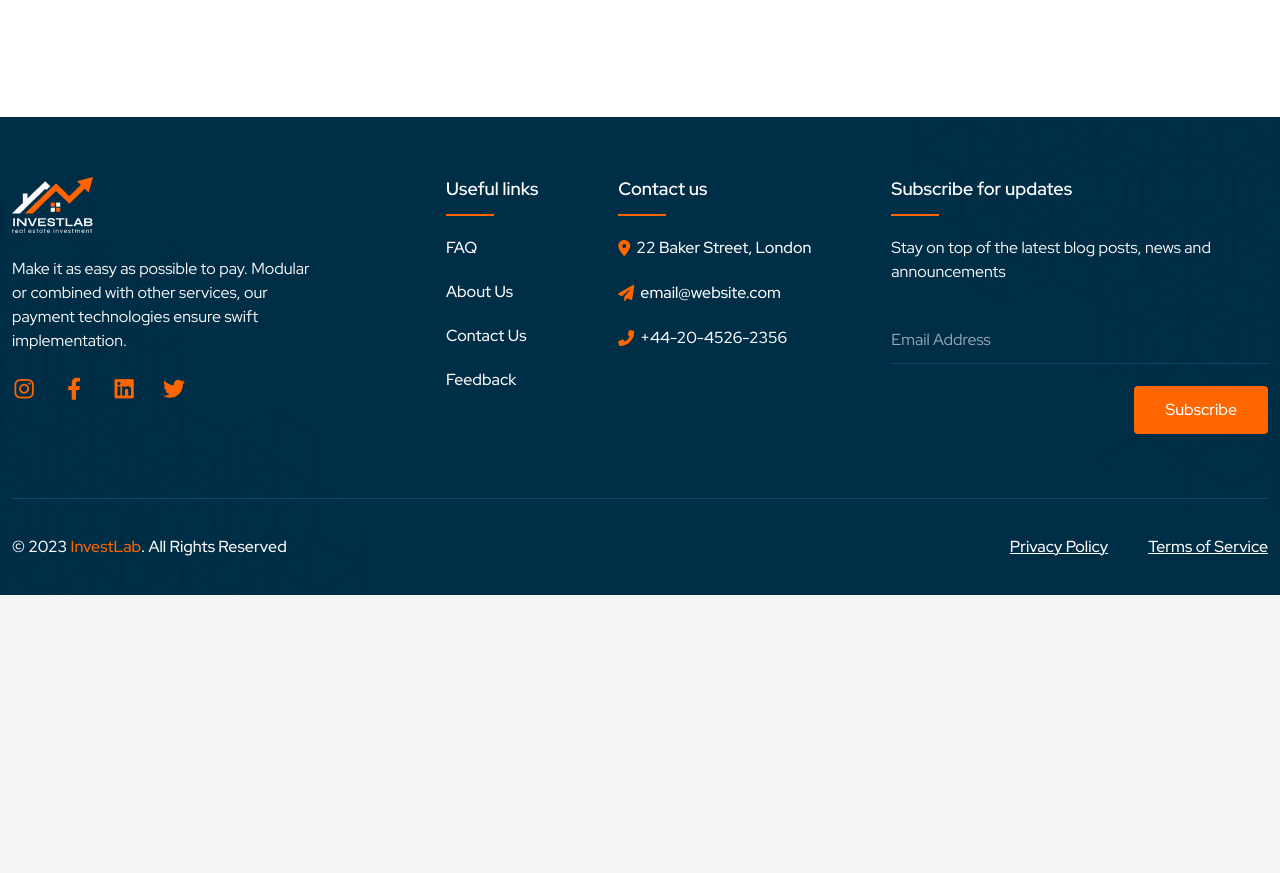
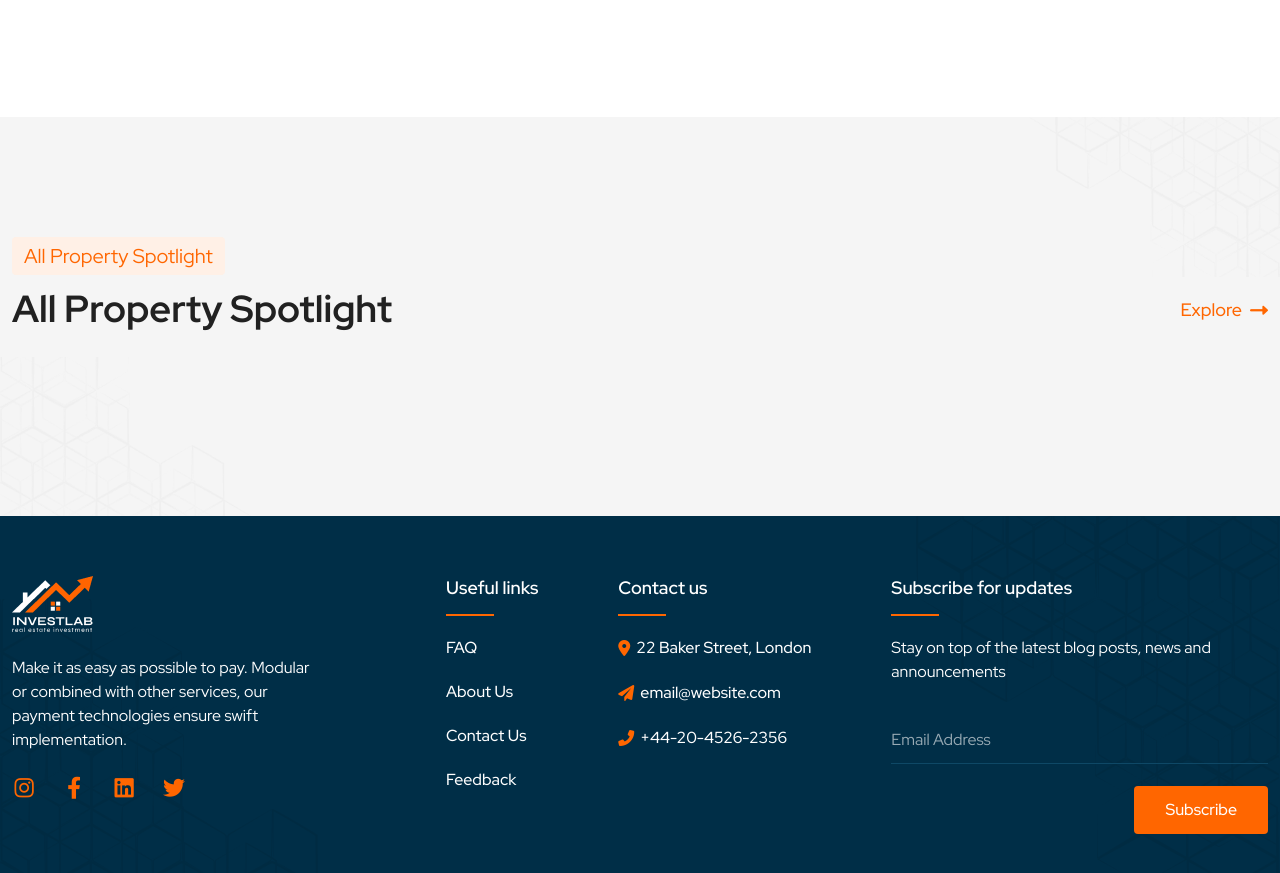
Before and after one commit to afradbhuiyan/investlab, a website: page src/html/pages/index.html in a window 1280 px wide. Shown: the part 3834-4707 px from the top of the page. Before the commit the page ends 4429 px from the top, so only its background shows below. Drawn offline with nearby package versions, Linux system fonts and the light colour scheme; files that its build step writes are made by us from their sources; files whose address does not match are found by name.

Commit message:
feat: add section heading markup for all property section

```diff
--- a/src/html/pages/index.html
+++ b/src/html/pages/index.html
@@ -258,6 +258,23 @@
 </section>
 <!-- ======================= Feature Property Section End ===================== -->
 
+<!-- ======================= All Property Section Start ======================= -->
+<section class="all-property py-120 bg-pattern">
+    <div class="container custom--container">
+        <div class="section-heading style-left">
+            <p class="section-heading__subtitle">All Property Spotlight</p>
+            <div class="section-heading__wrapper">
+                <h2 class="section-heading__title">All Property Spotlight</h2>
+                <a class="section-heading__link" href="#">
+                    <span>Explore</span>
+                    <i class="fas fa-long-arrow-alt-right"></i>
+                </a>
+            </div>
+        </div>
+    </div>
+</section>
+<!-- ======================= All Property Section End ========================= -->
+
 
 @@include('../partials/_footer.html')
 @@include('../partials/_template-bottom.html')
```
